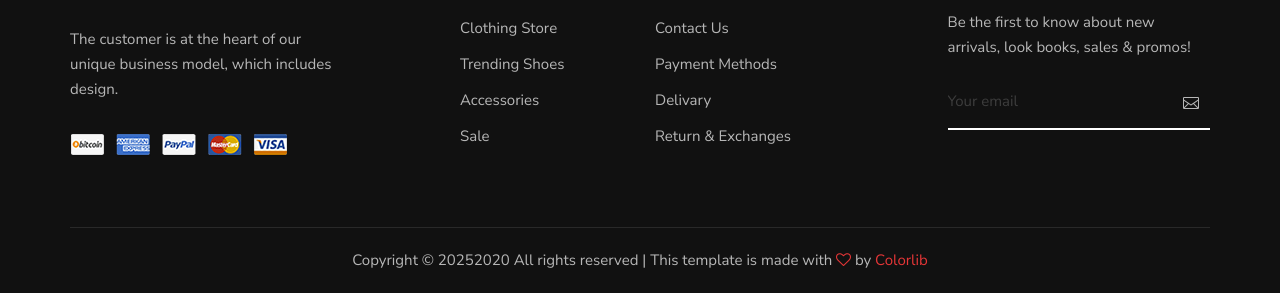
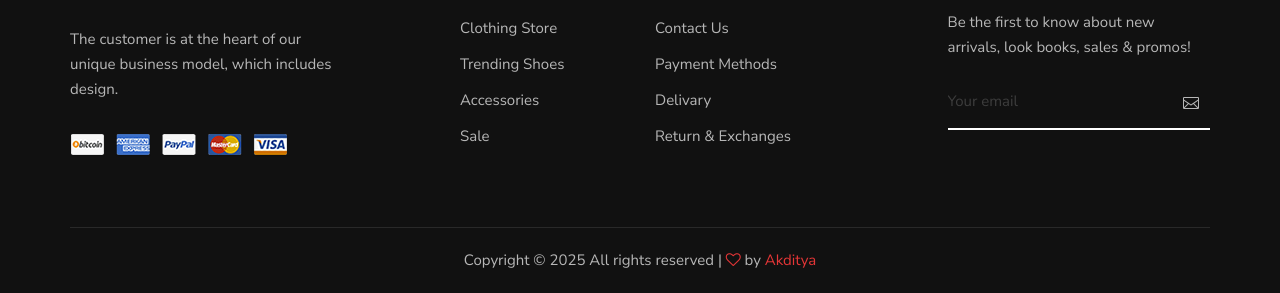
Before and after one commit to Aditya2838/Ecomm, a plain HTML site: page shopping-cart.html in a window 1280 px wide. Shown: the part 1305-1598 px from the top of the page. Drawn offline with Linux system fonts and the light colour scheme.

Commit message:
Update copyright year and author in footer

```diff
--- a/shopping-cart.html
+++ b/shopping-cart.html
@@ -337,9 +337,9 @@
                         <p>Copyright ©
                             <script>
                                 document.write(new Date().getFullYear());
-                            </script>2020
-                            All rights reserved | This template is made with <i class="fa fa-heart-o"
-                            aria-hidden="true"></i> by <a href="https://colorlib.com" target="_blank">Colorlib</a>
+                            </script>
+                            All rights reserved | <i class="fa fa-heart-o"
+                            aria-hidden="true"></i> by <a href="https://colorlib.com" target="_blank">Akditya</a>
                         </p>
                         <!-- Link back to Colorlib can't be removed. Template is licensed under CC BY 3.0. -->
                     </div>
```
